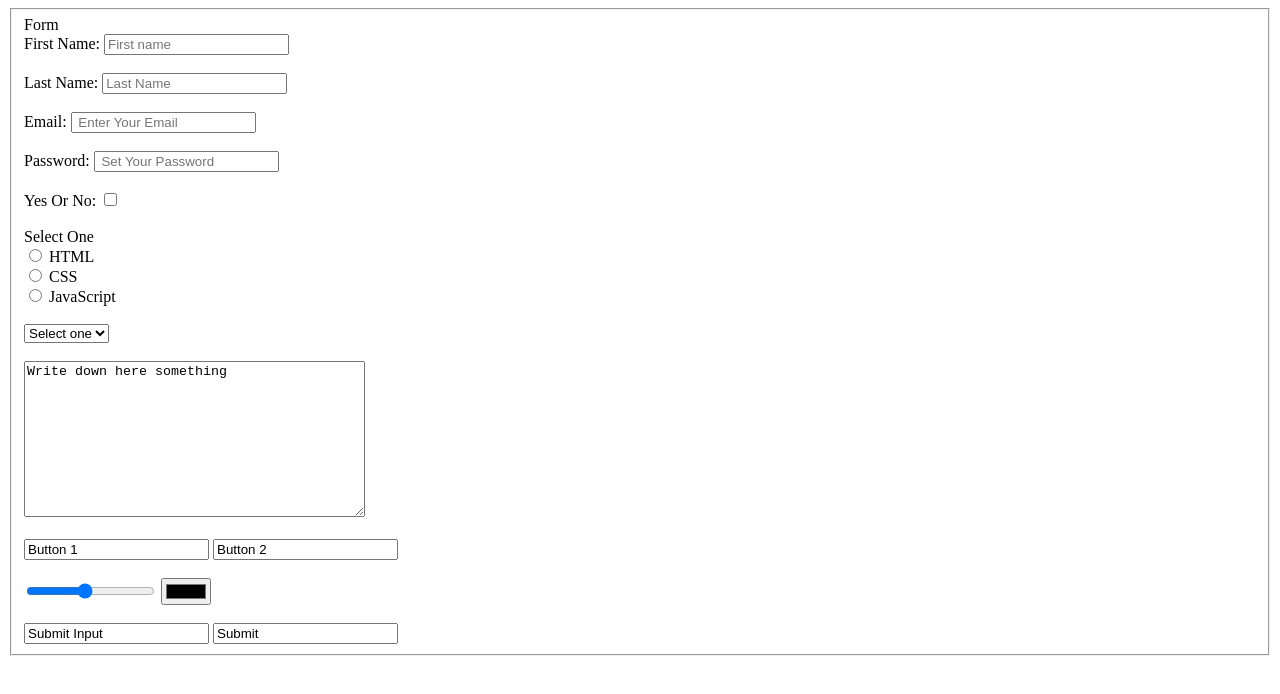
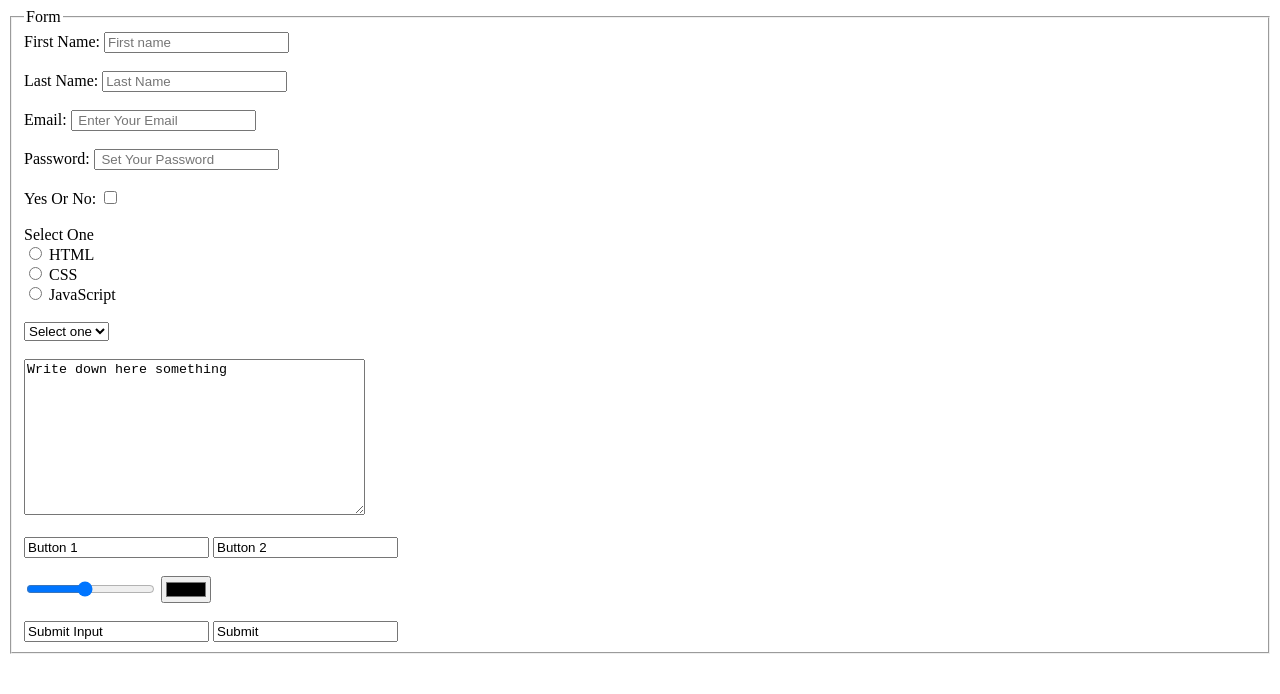
Before and after one commit to Fahmida12345/class9, a plain HTML site: page index.html in a window 1280 px wide. Drawn offline with Linux system fonts and the light colour scheme.

Commit message:
bug fixed

```diff
--- a/index.html
+++ b/index.html
@@ -4,12 +4,11 @@
     <title>Input Type of HTML</title>
 </head>
 <body>
-    <form>
+
     <fieldset>
-            <lagend>Form</lagend>
-        <br>
-    </form>
+        <legend>Form</legend>
 
+        <form action="">
             <!--first name-->
         <label for="">First Name:</label>
         <input type="text" placeholder="First name">
@@ -68,7 +67,13 @@
             <!-- Submit-->
             <input type="Submit input" value="Submit Input">
             <input type="Result"  value="Submit">
+        </form>
+
+
 
     </fieldset>
+
+
+
   </body>
 </html>
```
Lines whose indentation alone changed are shown as unchanged.
